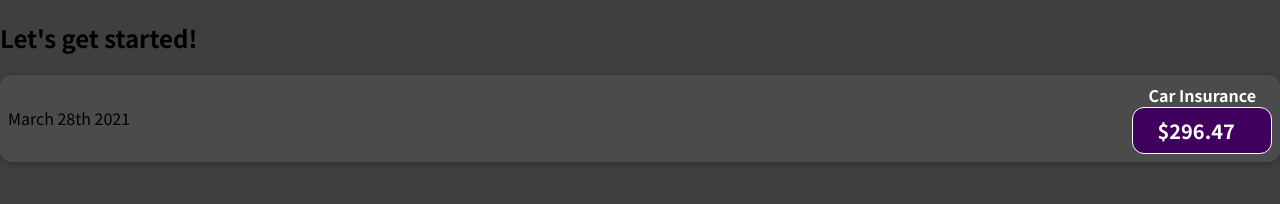
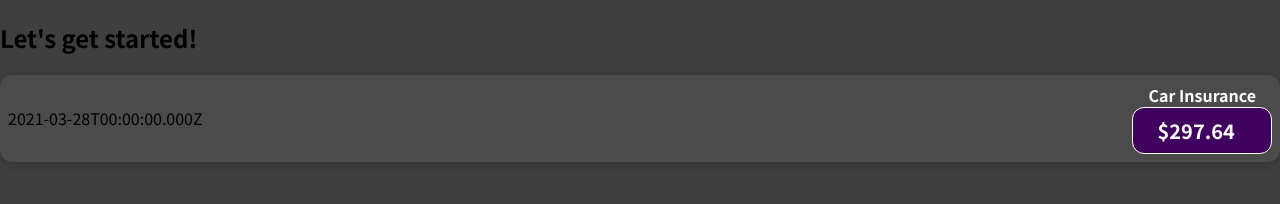
Before and after one commit to KVISDAOWNER/udemy-react, a JavaScript app in the folder 01-starting-setup/: page / in a window 1280 px wide. Shown: the top 204 px of the page. Built offline with nearby package versions, Linux system fonts and the light colour scheme.

Commit message:
First dynamic data! :D

```diff
--- a/01-starting-setup/src/components/ExpenseItem.js
+++ b/01-starting-setup/src/components/ExpenseItem.js
@@ -1,11 +1,15 @@
-import './ExpenseItem.css'
+import "./ExpenseItem.css";
 function ExpenseItem() {
+  const expenseDate = new Date(2021, 2, 28);
+	const expenseTitle = 'Car Insurance';
+	const expenseAmount = 297.64;
+
   return (
     <div className="expense-item">
-      <div>March 28th 2021</div>
-      <div>
-        <h2 className="expense-item__descriptor">Car Insurance</h2>
-        <div className="expense-item__price">$296.47</div>
+      <div>{expenseDate.toISOString()}</div>
+      <div className="expense-item__descriptor">
+        <h2>{expenseTitle}</h2>
+        <div className="expense-item__price">${expenseAmount}</div>
       </div>
     </div>
   );
```
Also changed, not shown: 1 other file (tests, documents, lock files or other folders).
